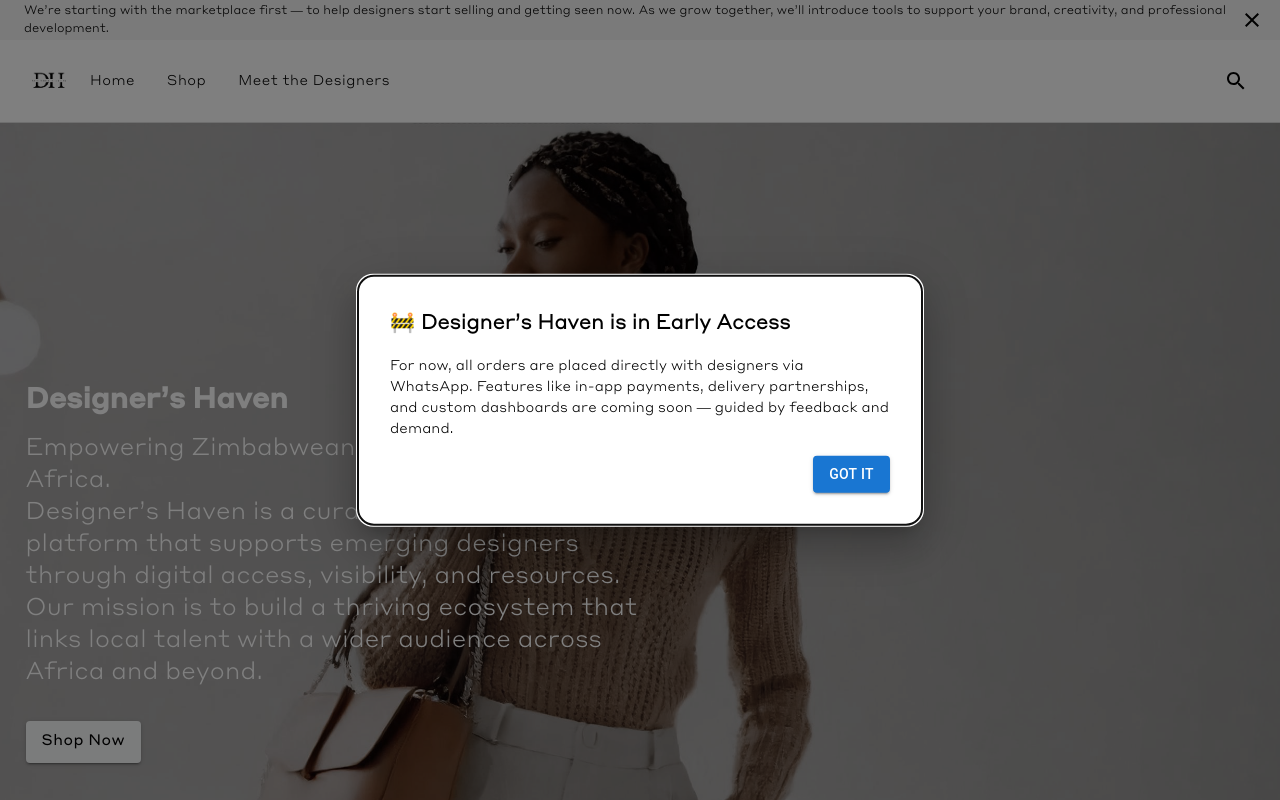
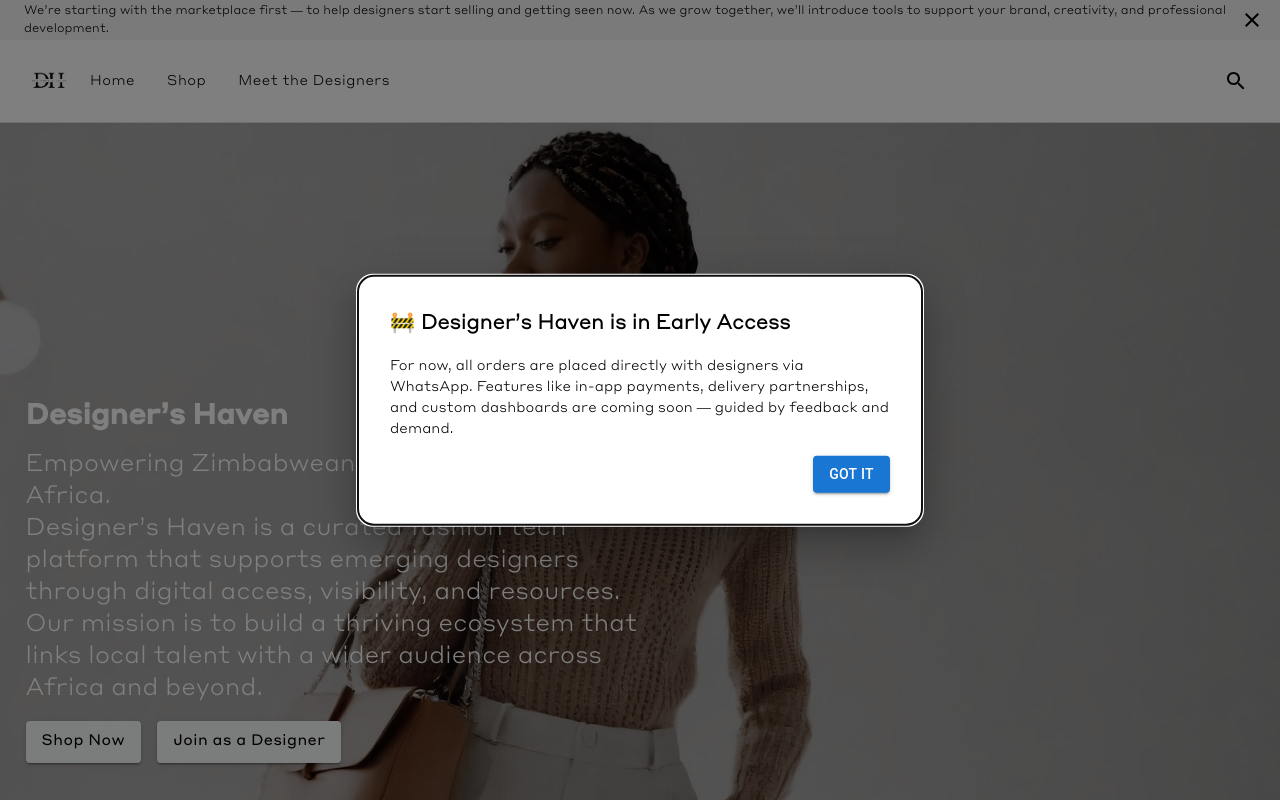
Before and after one commit to WaqarShahidd/designers-haven, a React (Create React App) app: page / in a window 1280 px wide. Shown: the top 800 px of the page. Built offline with nearby package versions, Linux system fonts and the light colour scheme; no server answers.

Commit message:
Add "Join as a Designer" button to Footer and update Banner layout

```diff
--- a/src/components/Common/Footer.jsx
+++ b/src/components/Common/Footer.jsx
@@ -55,6 +55,37 @@ const Footer = () => {
                 may offer international shipping. A full checkout system is
                 coming soon as we grow.
               </Typography>
+              <Button
+                onClick={() =>
+                  window.open(
+                    "https://admin.designershaven.africa/signup",
+                    "_blank",
+                    "noopener,noreferrer"
+                  )
+                }
+                variant="contained"
+                sx={{
+                  backgroundColor: "#000",
+                  color: "#fff",
+                  fontFamily: !smScreen
+                    ? fonts.styreneRegular
+                    : fonts.styreneLight,
+                  fontSize: "15px",
+                  borderRadius: "0px",
+                  px: 3,
+                  py: 1,
+                  textTransform: "none",
+                  width: smScreen ? "100%" : "40%",
+                  minWidth: 0,
+                  boxShadow: "none",
+                  "&:hover": {
+                    backgroundColor: "#333",
+                    boxShadow: "none",
+                  },
+                }}
+              >
+                Join as a Designer
+              </Button>
               <Typography
                 sx={{
                   color: "#000",
--- a/src/components/HomePage/Banner.jsx
+++ b/src/components/HomePage/Banner.jsx
@@ -1,4 +1,4 @@
-import { Box, Button, Typography, useMediaQuery } from "@mui/material";
+import { Box, Button, Stack, Typography, useMediaQuery } from "@mui/material";
 import banner from "../../assets/images/banner1.png";
 import { fonts } from "../../theme/theme";
 import { useNavigate } from "react-router-dom";
@@ -72,13 +72,16 @@ const Banner = () => {
             local talent with a wider audience across Africa and beyond.
           </Typography>
 
+          <Stack spacing={2} direction="row">
             <Button
               onClick={() => navigate("/products")}
               variant="contained"
               sx={{
                 backgroundColor: "#F8F9FA",
                 color: "#000",
-              fontFamily: !smScreen ? fonts.styreneRegular : fonts.styreneLight,
+                fontFamily: !smScreen
+                  ? fonts.styreneRegular
+                  : fonts.styreneLight,
                 fontSize: "15px",
                 width: smScreen ? "50%" : null,
                 mt: 2,
@@ -94,6 +97,37 @@ const Banner = () => {
             >
               Shop Now
             </Button>
+            <Button
+              onClick={() =>
+                window.open(
+                  "https://admin.designershaven.africa/signup",
+                  "_blank",
+                  "noopener,noreferrer"
+                )
+              }
+              variant="contained"
+              sx={{
+                backgroundColor: "#F8F9FA",
+                color: "#000",
+                fontFamily: !smScreen
+                  ? fonts.styreneRegular
+                  : fonts.styreneLight,
+                fontSize: "15px",
+                width: smScreen ? "50%" : null,
+                mt: 2,
+                px: 2,
+                py: 1,
+                textTransform: "none",
+                "&:hover": {
+                  backgroundColor: "#F8F9FA",
+                  color: "#000",
+                  boxShadow: "0px 4px 20px rgba(0, 0, 0, 0.1)",
+                },
+              }}
+            >
+              Join as a Designer
+            </Button>
+          </Stack>
         </Box>
       </Box>
     </Box>
```
Lines whose indentation alone changed are shown as unchanged.
